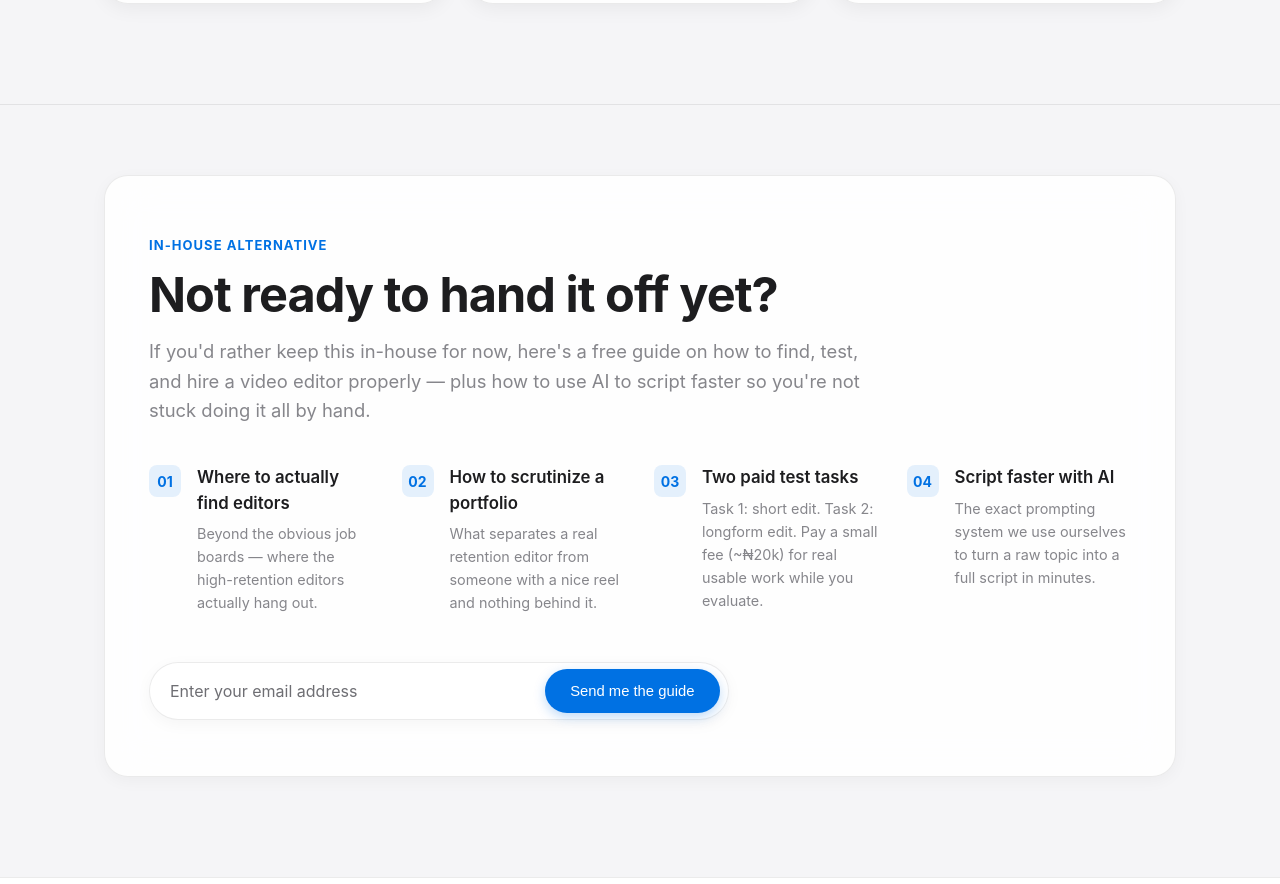
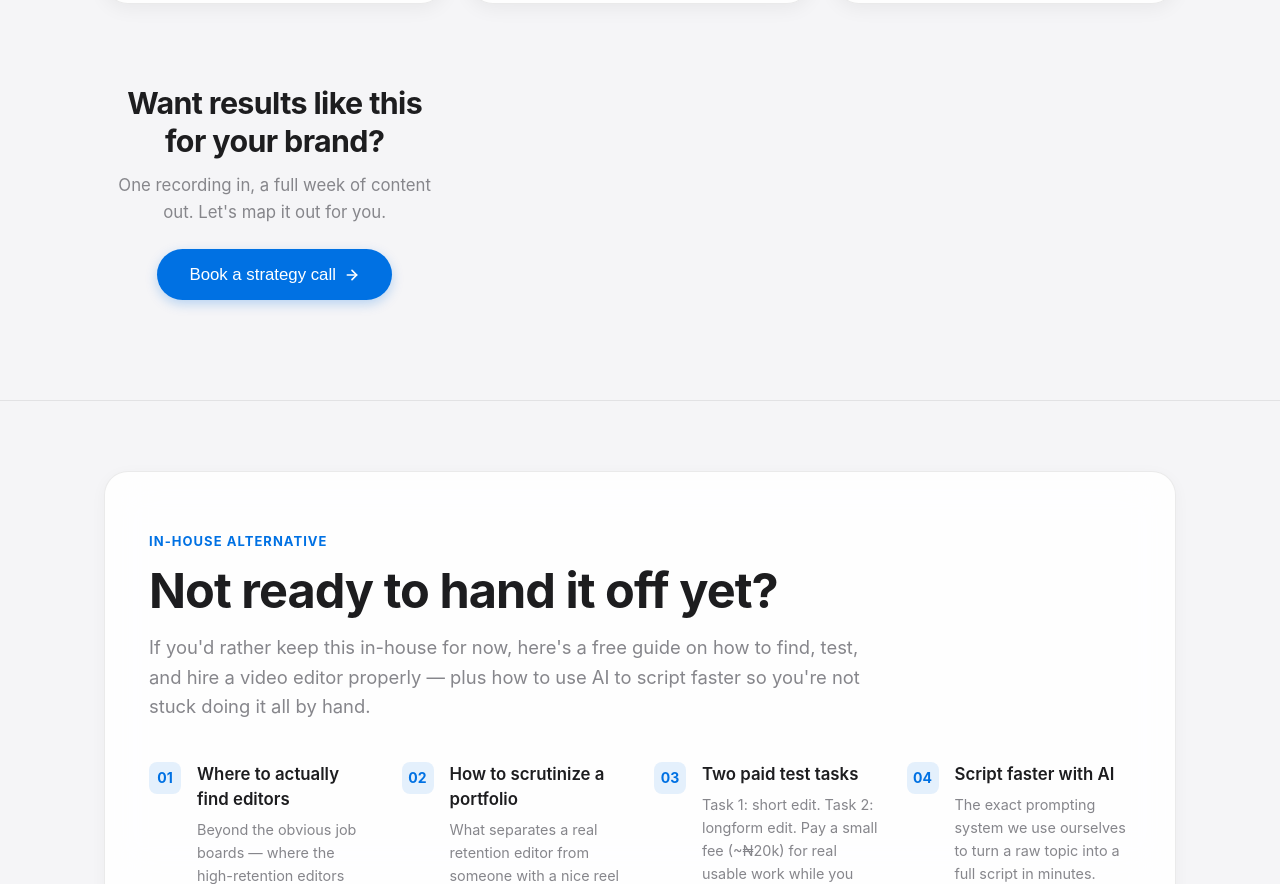
Before and after one commit to emmanuelebinum1/chizzyvfx, a Svelte app: page / in a window 1280 px wide. Shown: the part 7938-8822 px from the top of the page. Built offline with nearby package versions, Linux system fonts and the light colour scheme.

Commit message:
added CTA

```diff
--- a/src/App.svelte
+++ b/src/App.svelte
@@ -905,10 +905,22 @@
               </div>
             </div>
           {/each}
-        </div>
+
+      <!-- CTA under Proof of Work -->
+      <div class="work-cta">
+        <h3 class="work-cta-title">Want results like this for your brand?</h3>
+        <p class="work-cta-sub">One recording in, a full week of content out. Let's map it out for you.</p>
+        <button type="button" class="btn btn-primary hero-btn" on:click={openBookingModal}>
+          <span>Book a strategy call</span>
+          <svg width="16" height="16" viewBox="0 0 24 24" fill="none" stroke="currentColor" stroke-width="2.5" stroke-linecap="round" stroke-linejoin="round">
+            <line x1="5" y1="12" x2="19" y2="12"></line>
+            <polyline points="12 5 19 12 12 19"></polyline>
+          </svg>
+        </button>
       </div>
     </div>
   </section>
+
 
   <!-- Interactive Project Video / Embed Modal -->
   {#if activeWork}
@@ -2752,6 +2764,31 @@
     color: var(--accent-blue);
   }
 
+    /* CTA under Proof of Work */
+  .work-cta {
+    margin-top: 56px;
+    text-align: center;
+    display: flex;
+    flex-direction: column;
+    align-items: center;
+    gap: 12px;
+  }
+
+  .work-cta-title {
+    font-size: clamp(1.4rem, 2.6vw, 1.9rem);
+    font-weight: 700;
+    letter-spacing: -0.02em;
+    color: var(--text-primary);
+    margin: 0;
+  }
+
+  .work-cta-sub {
+    font-size: 1.05rem;
+    color: var(--text-secondary);
+    max-width: 520px;
+    margin: 0 0 12px;
+  }
+
   /* Modal Dialog for Video & Instagram Embeds */
   .modal-backdrop {
     position: fixed;
```
